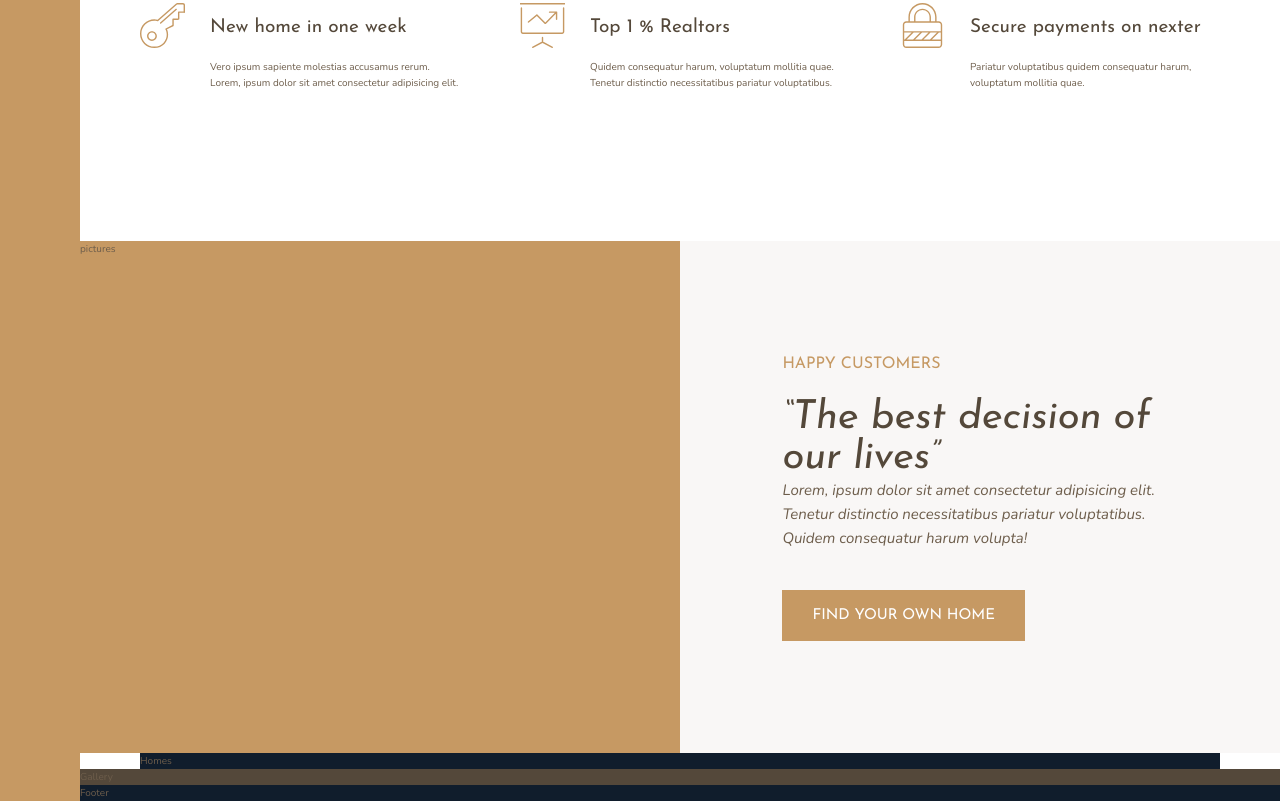
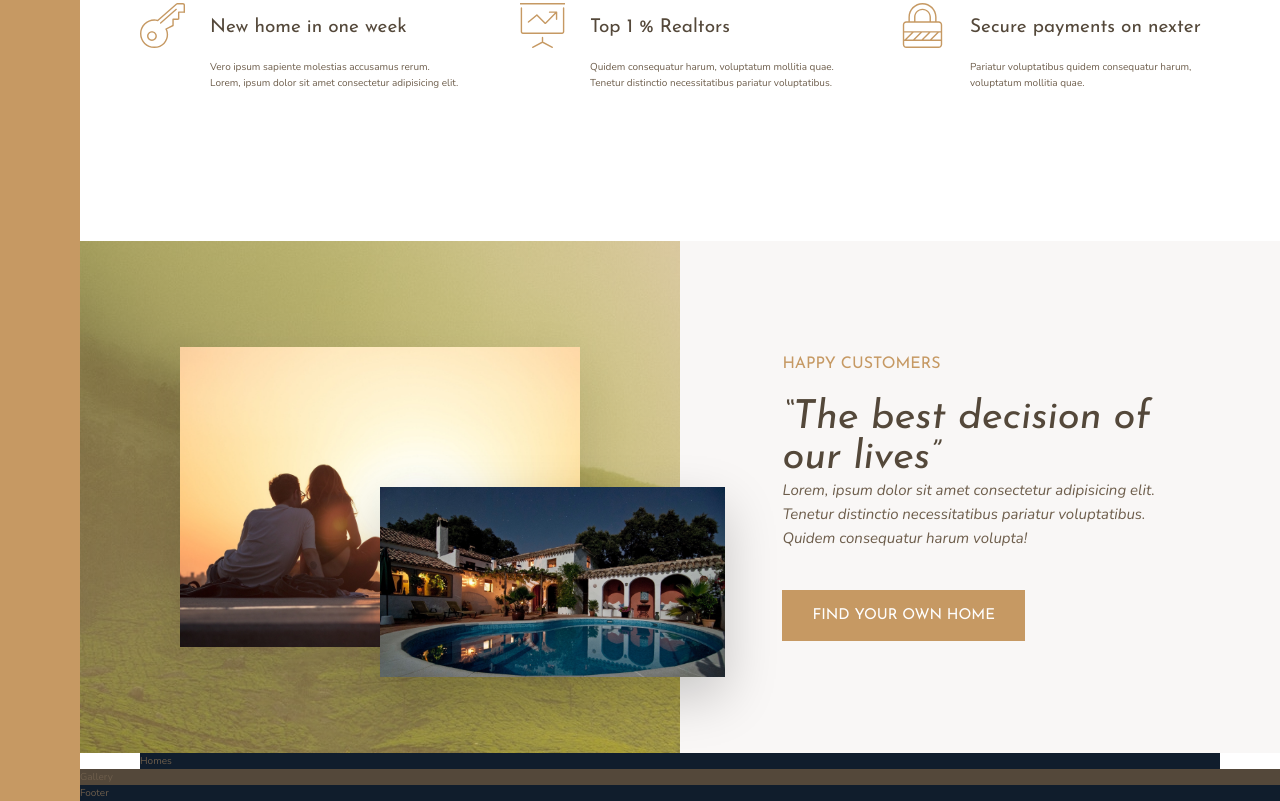
Before and after one commit to JosephiusX/Jonas-Sass, a website: page Nexter/starter/index.html in a window 1280 px wide. Shown: the part 914-1715 px from the top of the page. Drawn offline with nearby package versions, Linux system fonts and the light colour scheme; files that its build step writes are made by us from their sources.

Commit message:
111. building the story section pt 2

```diff
--- a/Nexter/starter/index.html
+++ b/Nexter/starter/index.html
@@ -87,7 +87,8 @@
         </section>
 
         <div class="story__pictures">
-            pictures
+            <img src="img/story-1.jpeg" alt="Couple with new house" class="story__img--1">
+            <img src="img/story-2.jpeg" alt="New house" class="story__img--2">
         </div>
 
         <div class="story__content">
--- a/Nexter/starter/sass/_story.scss
+++ b/Nexter/starter/sass/_story.scss
@@ -2,6 +2,28 @@
     &__pictures {
         background-color: $color-primary;
         grid-column: full-start / col-end 4;
+        background-image: linear-gradient(rgba($color-primary, .5), rgba($color-primary, .5)), url(../img/back.jpg); // here we have a filter over the background image
+
+        display: grid; // turniing .story__pictures into a grid container
+        grid-template-rows: repeat(6, 1fr); // setting the rows to be 6 fractional units wide
+        grid-template-columns: repeat(6, 1fr); // setting columns to be 6 fractional units tall
+        align-items: center;
+    }
+
+    &__img--1 {
+        width: 100%;
+        grid-row: 2 / 6;
+        grid-column: 2 / 6; // normally an item would fill the whole grid area but in the case of a photo it may not due to aspect ratio
+        box-shadow: 0 2rem 5rem rgba(#000, .1)
+    }
+
+    &__img--2 {
+        width: 115%;
+        grid-row: 4 / 6;
+        grid-column: 4 / 7;
+        z-index: 20; // ensures all of the photo is on top
+        box-shadow: 0 2rem 5rem rgba(#000, .2)
+
     }
 
     &__content {
```
